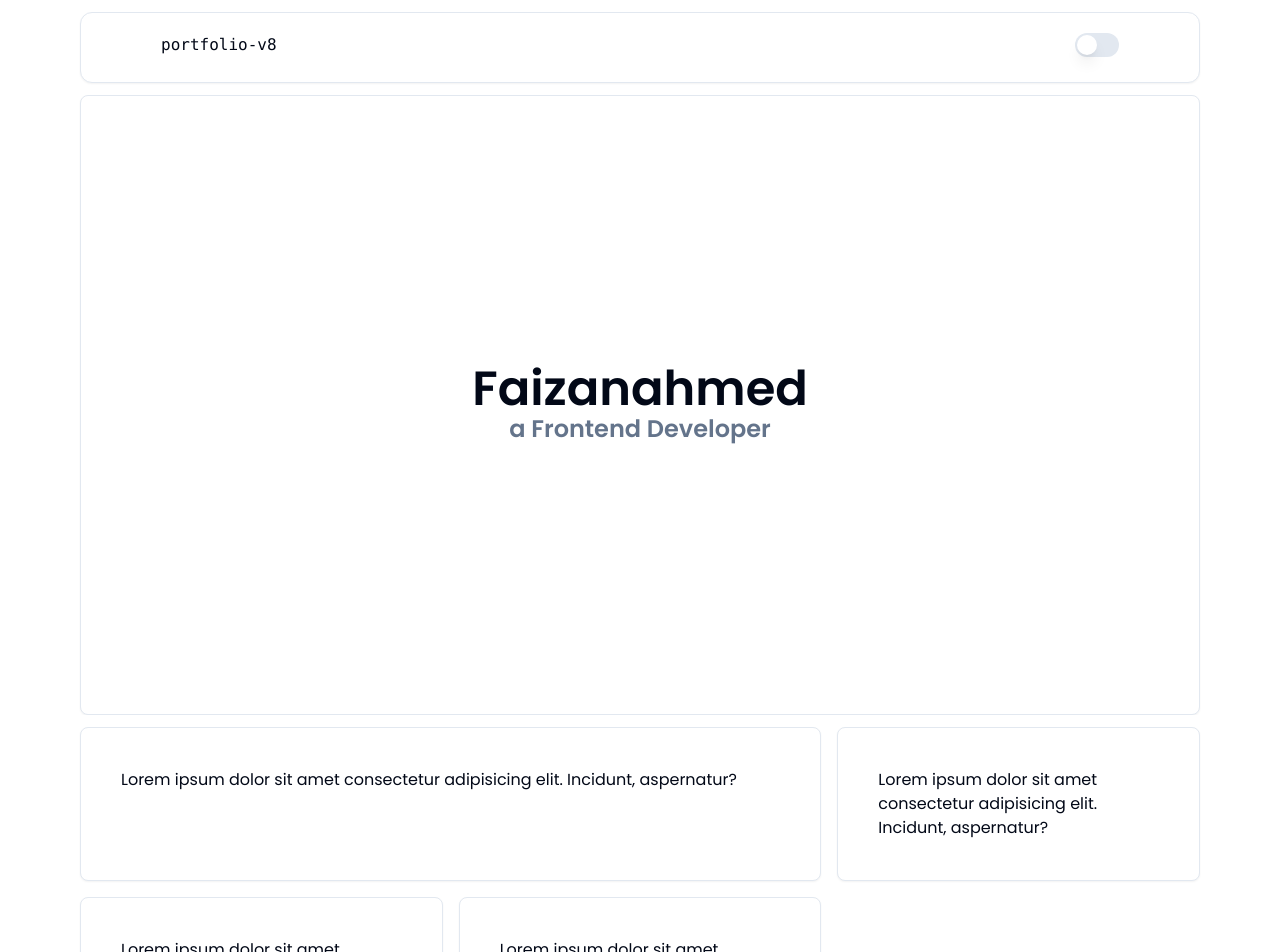
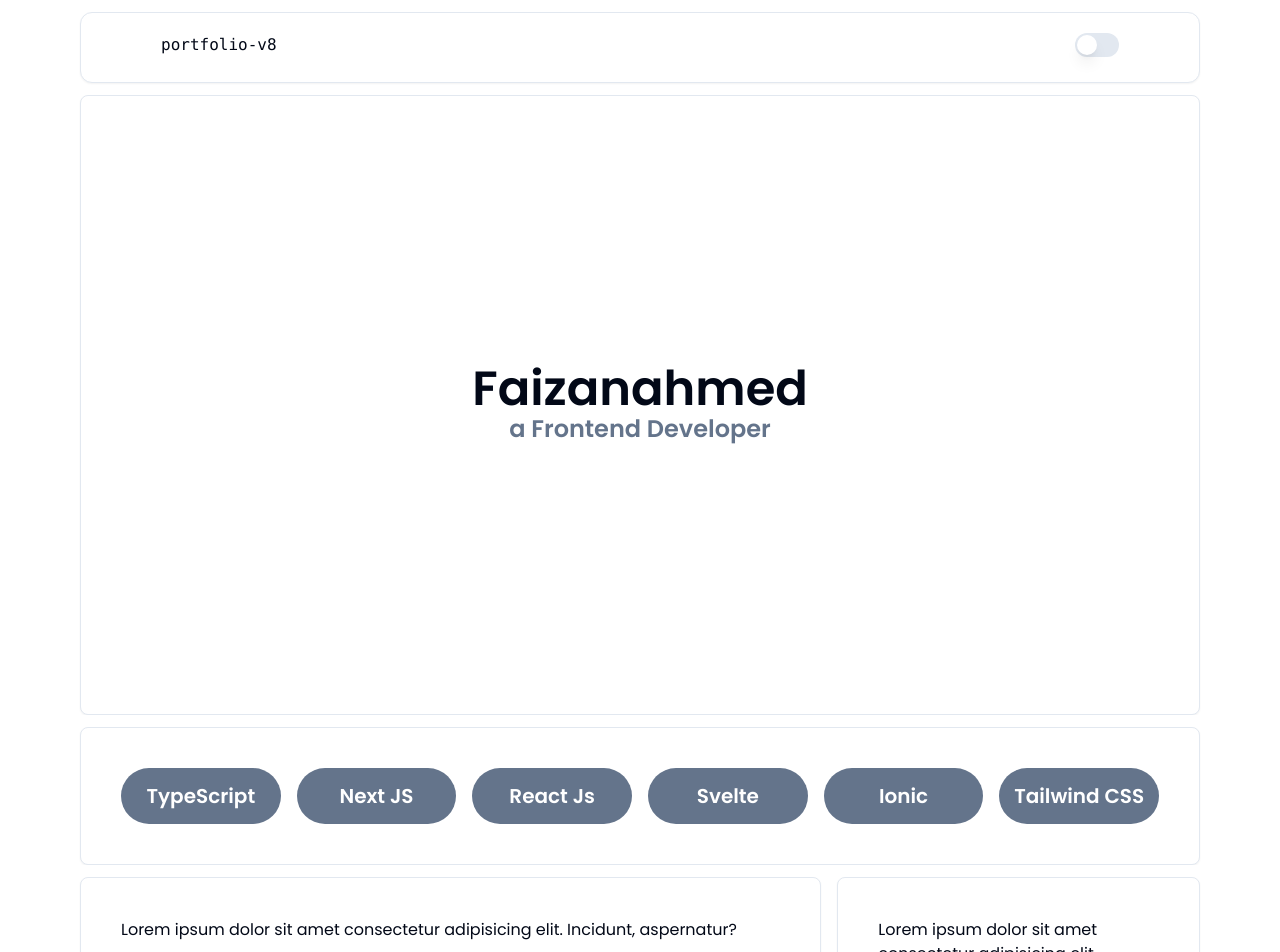
Before and after one commit to RudraPandyaa/Portfolio, a Next.js app: page / in a window 1280 px wide. Shown: the top 952 px of the page. Built offline with nearby package versions, Linux system fonts and the light colour scheme.

Commit message:
feat: added tech stack

```diff
--- a/src/app/page.tsx
+++ b/src/app/page.tsx
@@ -1,5 +1,6 @@
 import BentoGrid from "@/components/modules/BentoGrid/BentoGrid";
 import NameCard from "@/components/modules/NameCard/NameCard";
+import TechStack from "@/components/modules/TechStack/TechStack";
 import { UiWrapper } from "@/components/shared";
 
 export default function Home() {
@@ -7,6 +8,8 @@ export default function Home() {
     <>
       <NameCard />
 
+      <TechStack />
+
       <BentoGrid />
     </>
   );
--- a/src/components/modules/BentoGrid/BentoGrid.tsx
+++ b/src/components/modules/BentoGrid/BentoGrid.tsx
@@ -1,9 +1,11 @@
+import { UiWrapper } from "@/components/shared";
+import CardWrapper from "@/components/shared/CardWrapper";
 import { Card } from "@/components/ui/card";
 
 const BentoGrid = () => {
   return (
-    <div className="mx-20 m-3">
-      <div className="grid grid-cols-3 gap-4 ">
+    <UiWrapper>
+      <div className="grid grid-cols-3 gap-4">
         <div className="col-span-2">
           <Card className="w-full h-full">
             <div className="p-10">
@@ -41,7 +43,7 @@ const BentoGrid = () => {
           </Card>
         </div>
       </div>
-    </div>
+    </UiWrapper>
   );
 };
 
--- /dev/null
+++ b/src/components/modules/TechStack/TechStack.tsx
@@ -0,0 +1,32 @@
+import { UiWrapper } from "@/components/shared";
+import { Card } from "@/components/ui/card";
+import React from "react";
+
+const TechStack = () => {
+  const techStack = [
+    "TypeScript",
+    "Next JS",
+    "React Js",
+    "Svelte",
+    "Ionic",
+    "Tailwind CSS",
+  ] as const;
+
+  return (
+    <UiWrapper>
+      <Card>
+        <div className="p-10 grid grid-cols-6 gap-4">
+          {techStack.map((tech, index) => (
+            <div className="col-span-1" key={index}>
+              <div className="flex justify-center items-center h-14 min-w-20 bg-slate-500 rounded-full">
+                <p className="text-white font-bold text-xl">{tech}</p>
+              </div>
+            </div>
+          ))}
+        </div>
+      </Card>
+    </UiWrapper>
+  );
+};
+
+export default TechStack;
--- /dev/null
+++ b/src/components/shared/CardWrapper.tsx
@@ -0,0 +1,7 @@
+import React from "react";
+
+const CardWrapper = ({ children }: { children: React.ReactNode }) => {
+  return <div className="mx-20 m-3">{children}</div>;
+};
+
+export default CardWrapper;
--- a/src/components/shared/wrapper.tsx
+++ b/src/components/shared/wrapper.tsx
@@ -2,7 +2,9 @@ import React from "react";
 
 const UiWrapper = ({ children }: { children: React.ReactNode }) => {
   return (
-    <div className="max-w-full px-2.5 md:px-20 overflow-hidden">{children}</div>
+    <div className="max-w-full px-2.5 md:px-20 overflow-hidden my-3">
+      {children}
+    </div>
   );
 };
 
```
